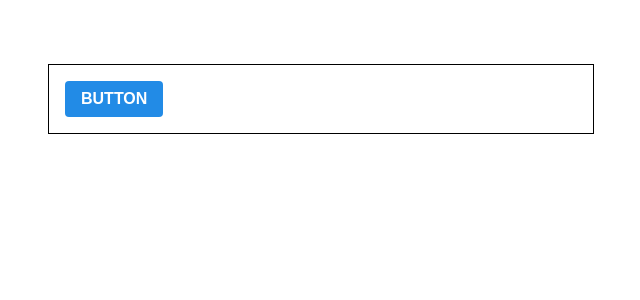
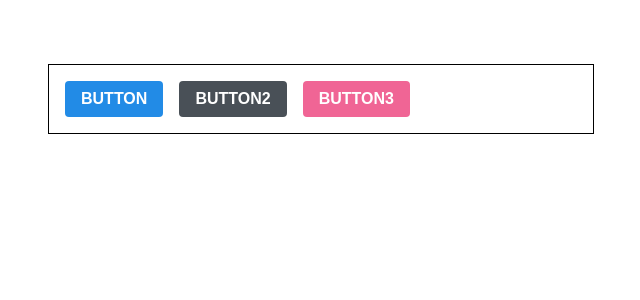
Before and after one commit to zwonlala/SCS, a React (Create React App) app: page / in a window 1280 px wide. Shown: the top 300 px of the page, without its empty margins (319-959 px from the left). Built offline with nearby package versions, Linux system fonts and the light colour scheme.

Commit message:
8th commit
<Button /> 컴포넌트에 props로 color 값 전댈해주는 구조로 변경

color props 값으로 보내주는 값은 palette object에 키 값으로 정의되어 있어야 함!

```diff
--- a/src/App.js
+++ b/src/App.js
@@ -14,15 +14,17 @@ function App() {
     return (
 		<ThemeProvider
 			theme={{
-                palette: {
+				palette: {
 					blue: "#228be6",
 					gray: "#495057",
-					pink: "#f06595"
-				}
-            }}
+					pink: "#f06595",
+				},
+			}}
 		>
 			<AppBlock>
 				<Button>BUTTON</Button>
+				<Button color='gray'>BUTTON2</Button>
+				<Button color='pink'>BUTTON3</Button>
 			</AppBlock>
 		</ThemeProvider>
 	);
```
